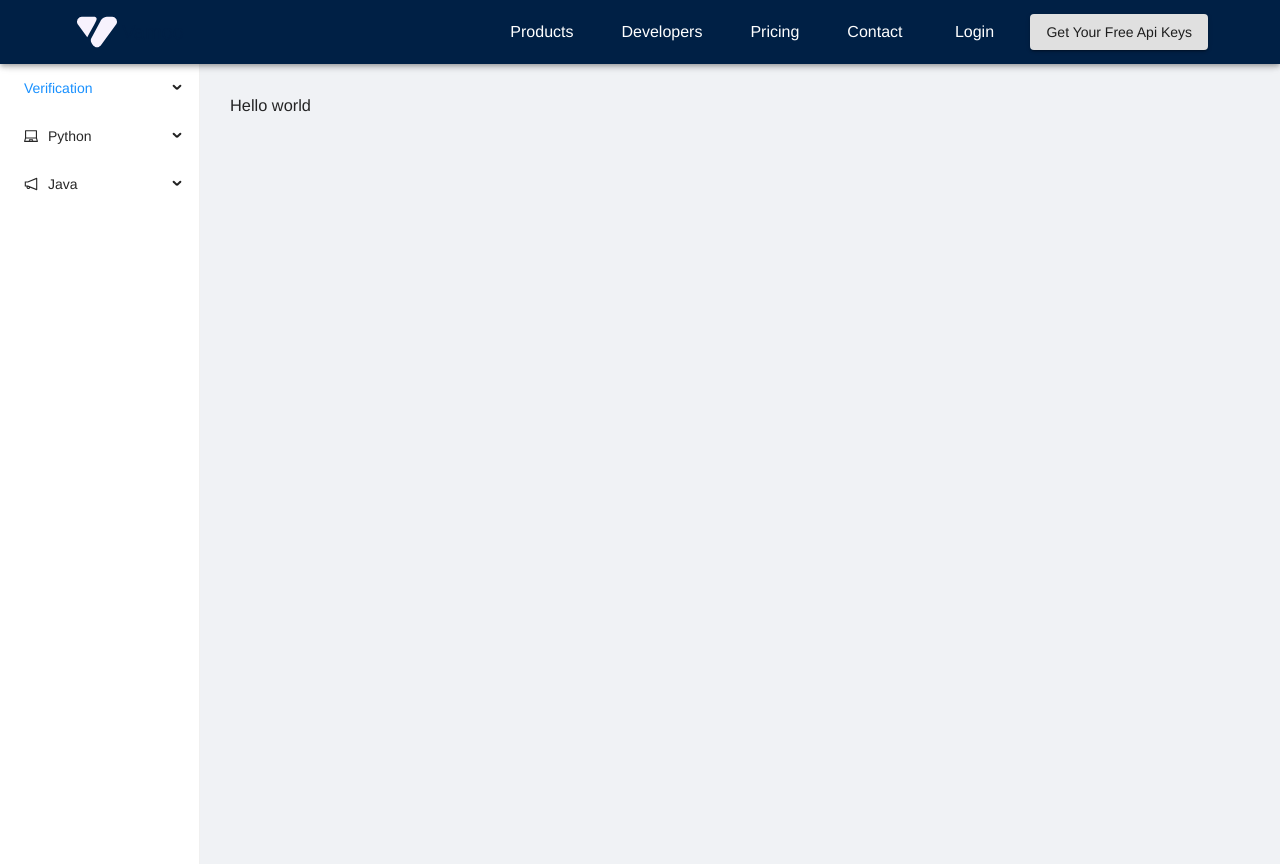
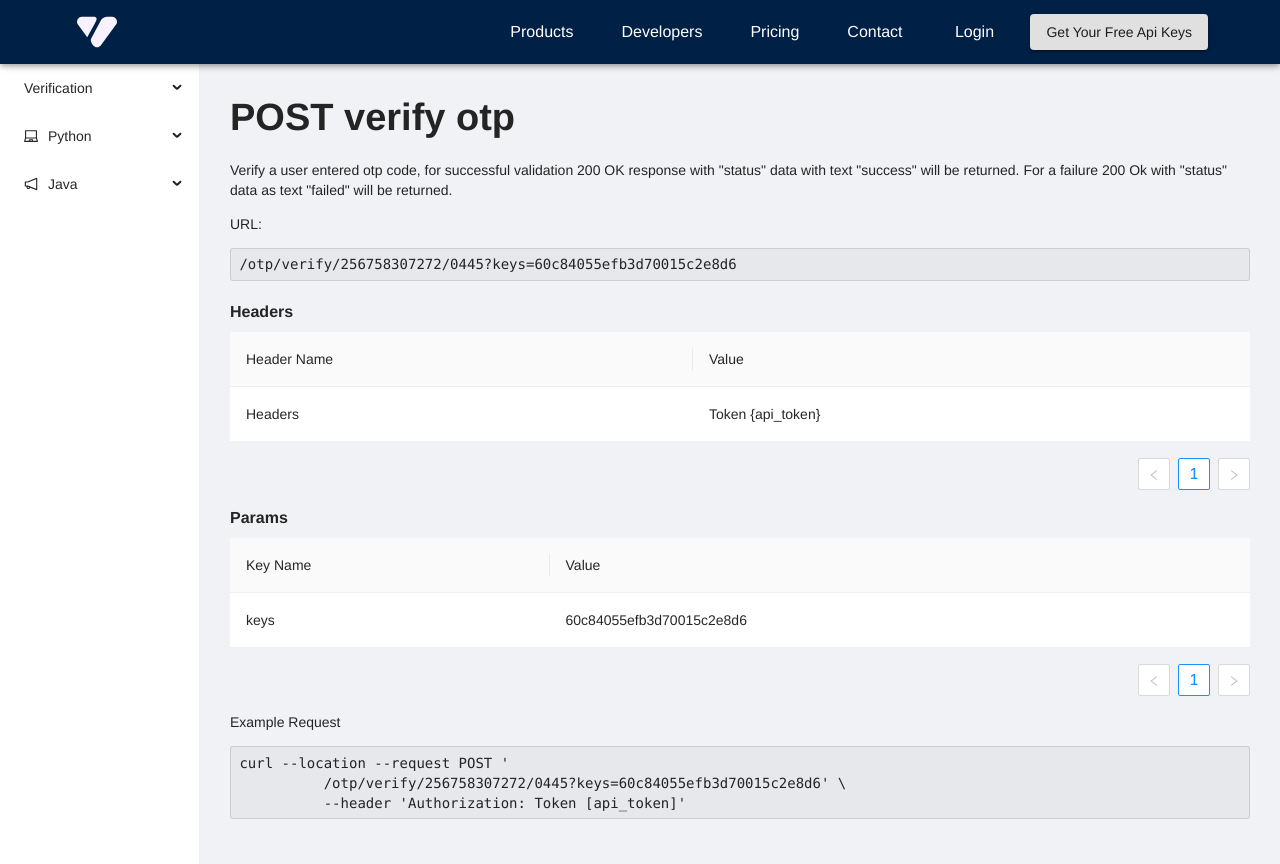
Before and after one commit to Airdady/fe-sms-service-system, a React (Create React App) app: page /documentations in a window 1280 px wide. Built offline with nearby package versions, Linux system fonts and the light colour scheme; what react-stripe-elements would draw is missing.

Commit message:
created generic document

```diff
--- a/src/pages/documentation/DocumentationPage.js
+++ b/src/pages/documentation/DocumentationPage.js
@@ -1,23 +1,21 @@
 import React from "react";
 import "antd/dist/antd.css";
 import { Layout, Menu } from "antd";
-import {
-  UserOutlined,
-  LaptopOutlined,
-  NotificationOutlined,
-} from "@ant-design/icons";
-import Text from "antd/lib/typography/Text";
-import Title from "antd/es/typography/Title";
-import Paragraph from "antd/es/typography/Paragraph";
+import { LaptopOutlined, NotificationOutlined } from "@ant-design/icons";
 import { Link, Route, Switch, useRouteMatch } from "react-router-dom";
-import HeaderTable from "./HeaderTable";
-import VerifyOTP from "./components/VerifyOTP";
+import Document from "./components/Document";
+import SendOTP from "./components/SendOTP";
+import { verify } from "./data";
 
 const { SubMenu } = Menu;
 const { Content, Sider } = Layout;
 
 export default function DocumentationPage() {
   const { path, url } = useRouteMatch();
+  const getPath = (url) => {
+    if (url === "") return path;
+    return `${path}/${url}`;
+  };
   return (
     <Layout style={{ height: "100vh" }}>
       <Content style={{ padding: "0 0" }}>
@@ -33,16 +31,11 @@ export default function DocumentationPage() {
               style={{ height: "100%" }}
             >
               <SubMenu key="Verification" title="Verification">
-                <Menu.Item key="1">
-                  <Link to={`${url}`}>XTXTX</Link>{" "}
-                </Menu.Item>
-                <Menu.Item key="2">
-                  <Link to={`${url}/verify-otp`}>Verify OTP</Link>
-                </Menu.Item>
-                <Menu.Item key="3">
-                  <Link to={`${url}/resend-otp`}>Resend OTP</Link>
-                </Menu.Item>
-                <Menu.Item key="4">option4</Menu.Item>
+                {verify.map((v) => (
+                  <Menu.Item key={v.path}>
+                    <Link to={getPath(v.path)}>{v.label}</Link>
+                  </Menu.Item>
+                ))}
               </SubMenu>
               <SubMenu key="Python" icon={<LaptopOutlined />} title="Python">
                 <Menu.Item key="5">option5</Menu.Item>
@@ -62,15 +55,16 @@ export default function DocumentationPage() {
             style={{ padding: "30px 30px", height: "100%", overflow: "scroll" }}
           >
             <Switch>
-              <Route path={`${path}/`} exact>
-                <h1>Hello world</h1>
-              </Route>
-              <Route path={`${path}/verify-otp`} exact>
-                <VerifyOTP />
-              </Route>
-              <Route path={`${path}/resend-otp`} exact>
-                <VerifyOTP />
-              </Route>
+              {verify.map((v) => (
+                <Route
+                  // path={`${path}${v.path}`}
+                  path={getPath(v.path)}
+                  key={v.path}
+                  exact
+                >
+                  <Document {...v} />
+                </Route>
+              ))}
             </Switch>
           </Content>
         </Layout>
--- /dev/null
+++ b/src/pages/documentation/components/Document.js
@@ -0,0 +1,35 @@
+import React from "react";
+import Title from "antd/es/typography/Title";
+import Text from "antd/lib/typography/Text";
+import Paragraph from "antd/es/typography/Paragraph";
+import HeaderTable from "../HeaderTable";
+
+export default function Document({
+  url,
+  title,
+  description,
+  headers,
+  params,
+  request,
+}) {
+  return (
+    <>
+      <Title>{title}</Title>
+      <Paragraph>{description}</Paragraph>
+      <Text>
+        URL:
+        <pre>{url}</pre>
+      </Text>
+
+      <Title level={5}>Headers</Title>
+      <HeaderTable options={headers} />
+      <Title level={5}>Params</Title>
+      <HeaderTable options={params} />
+
+      <Text>
+        Example Request
+        <pre>{request}</pre>
+      </Text>
+    </>
+  );
+}
--- a/src/pages/documentation/components/VerifyOTP.js
+++ /dev/null
@@ -1,82 +0,0 @@
-import React from "react";
-import Title from "antd/es/typography/Title";
-import Text from "antd/lib/typography/Text";
-import Paragraph from "antd/es/typography/Paragraph";
-import HeaderTable from "../HeaderTable";
-const params = {
-  data: [
-    {
-      keys: "Keys",
-      label: "keys",
-      value: "60c84055efb3d70015c2e8d6",
-    },
-  ],
-  columns: [
-    {
-      title: "Key Name",
-      dataIndex: "name",
-      key: "HeadName",
-    },
-    {
-      title: "Value",
-      dataIndex: "value",
-      key: "headerValue",
-    },
-  ],
-};
-
-const headersOption = {
-  data: [
-    {
-      keys: "Authorization",
-      label: "Headers",
-      value: "Token {api_token}",
-    },
-  ],
-  columns: [
-    {
-      title: "Header Name",
-      dataIndex: "name",
-      key: "HeadName",
-    },
-    {
-      title: "Value",
-      dataIndex: "value",
-      key: "headerValue",
-    },
-  ],
-};
-
-export default function VerifyOTP({ baseUrl }) {
-  return (
-    <>
-      <Title>POST verify otp</Title>
-      <Paragraph>
-        Verify a user entered otp code, for successful validation 200 OK
-        response with "status" data with text "success" will be returned. For a
-        failure 200 Ok with "status" data as text "failed" will be returned.
-      </Paragraph>
-
-      <Text>
-        URL:
-        <pre>
-          {baseUrl}/otp/verify/256758307272/0445?keys=60c84055efb3d70015c2e8d6
-        </pre>
-      </Text>
-
-      <Title level={5}>Headers</Title>
-      <HeaderTable options={headersOption} />
-      <Title level={5}>Params</Title>
-      <HeaderTable options={params} />
-
-      <Text>
-        Example Request
-        <pre>
-          curl --location --request POST '{baseUrl}
-          /otp/verify/256758307272/0445?keys=60c84055efb3d70015c2e8d6' \
-          --header 'Authorization: Token [api_token]'
-        </pre>
-      </Text>
-    </>
-  );
-}
--- /dev/null
+++ b/src/pages/documentation/data.js
@@ -0,0 +1,60 @@
+const baseUrl = "";
+const verify = [
+  {
+    path: "",
+    label: "Send OTP",
+    title: "POST verify otp",
+    description:
+      "Verify a user entered otp code, for successful validation 200 OK\n" +
+      '        response with "status" data with text "success" will be returned. For a\n' +
+      '        failure 200 Ok with "status" data as text "failed" will be returned.',
+    url: `${baseUrl}/otp/verify/256758307272/0445?keys=60c84055efb3d70015c2e8d6`,
+    headers: {
+      data: [
+        {
+          keys: "Authorization",
+          label: "Headers",
+          value: "Token {api_token}",
+        },
+      ],
+      columns: [
+        {
+          title: "Header Name",
+          dataIndex: "name",
+          key: "HeadName",
+        },
+        {
+          title: "Value",
+          dataIndex: "value",
+          key: "headerValue",
+        },
+      ],
+    },
+    params: {
+      data: [
+        {
+          keys: "Keys",
+          label: "keys",
+          value: "60c84055efb3d70015c2e8d6",
+        },
+      ],
+      columns: [
+        {
+          title: "Key Name",
+          dataIndex: "name",
+          key: "HeadName",
+        },
+        {
+          title: "Value",
+          dataIndex: "value",
+          key: "headerValue",
+        },
+      ],
+    },
+    request: `curl --location --request POST '${baseUrl}
+          /otp/verify/256758307272/0445?keys=60c84055efb3d70015c2e8d6' \\
+          --header 'Authorization: Token [api_token]'`,
+  },
+];
+
+export { verify };
```
